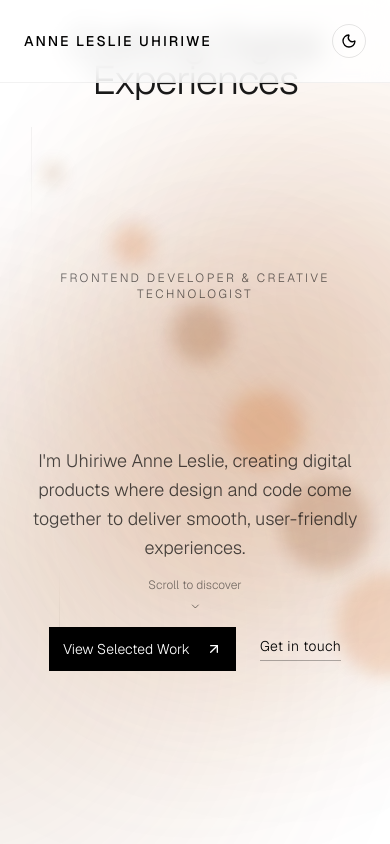
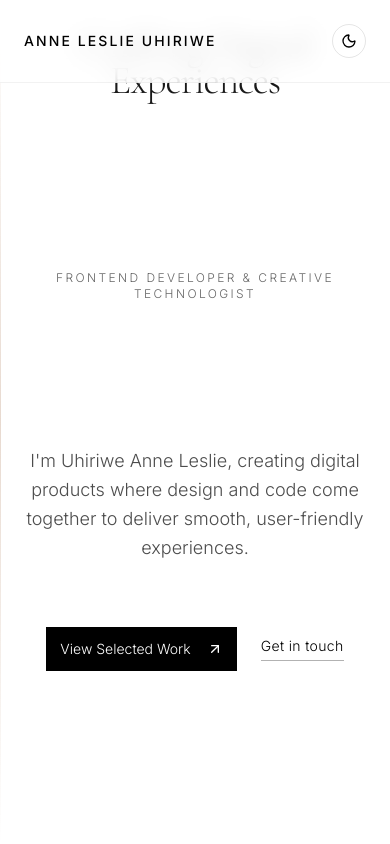
Before and after one commit to u-leslie/l3slie, a React (Vite) app: page / in a window 390 px wide. Shown: the top 844 px of the page. Built offline with nearby package versions, Linux system fonts and the light colour scheme.

Commit message:
feat: ui refinement & font enhancement

```diff
--- a/src/constants/data.ts
+++ b/src/constants/data.ts
@@ -77,7 +77,7 @@ export const projects = [
   //   status: "Under development phase",
   // },
   {
-    year: "2024",
+    year: "2025-2026",
     title: "SMIRC Platform",
     category: "Sustainable Management & Innovation Research Center",
     image:
--- a/src/index.css
+++ b/src/index.css
@@ -1,4 +1,4 @@
-@import url("https://fonts.googleapis.com/css2?family=Fira+Code:wght@300..700&family=Geist+Mono:wght@100..900&family=Geist:wght@100..900&family=Inter:ital,opsz,wght@0,14..32,100..900;1,14..32,100..900&family=JetBrains+Mono:ital,wght@0,100..800;1,100..800&family=Montserrat:ital,wght@0,100..900;1,100..900&family=Noto+Serif:ital,wght@0,100..900;1,100..900&display=swap");
+@import url("https://fonts.googleapis.com/css2?family=Cormorant+Garamond:ital,wght@0,300;0,400;0,500;0,600;0,700;1,300;1,400;1,500;1,600;1,700&family=Fira+Code:wght@300..700&family=Geist+Mono:wght@100..900&family=Geist:wght@100..900&family=Inter:ital,opsz,wght@0,14..32,100..900;1,14..32,100..900&family=JetBrains+Mono:ital,wght@0,100..800;1,100..800&family=Montserrat:ital,wght@0,100..900;1,100..900&family=Noto+Serif:ital,wght@0,100..900;1,100..900&display=swap");
 
 @import "tailwindcss";
 @import "tw-animate-css";
@@ -8,13 +8,13 @@
 
 @theme inline {
   --font-sans:
-    "Geist", ui-sans-serif, system-ui, sans-serif, "Apple Color Emoji",
+    "Inter", "Geist", ui-sans-serif, system-ui, sans-serif, "Apple Color Emoji",
     "Segoe UI Emoji", "Segoe UI Symbol", "Noto Color Emoji";
   --font-mono:
     "Geist Mono", ui-monospace, SFMono-Regular, Menlo, Monaco, Consolas,
     "Liberation Mono", "Courier New", monospace;
   --font-serif:
-    "Noto Serif", ui-serif, Georgia, Cambria, "Times New Roman", Times, serif;
+    "Cormorant Garamond", "Noto Serif", ui-serif, Georgia, Cambria, "Times New Roman", Times, serif;
 
   --radius-sm: calc(var(--radius) - 4px);
   --radius-md: calc(var(--radius) - 2px);
@@ -129,5 +129,45 @@
 
   body {
     @apply bg-background text-foreground;
+    font-family: "Inter", ui-sans-serif, system-ui, sans-serif;
+  }
+
+  /* Use Cormorant Garamond for large titles only */
+  h1,
+  h2 {
+    font-family: "Cormorant Garamond", ui-serif, Georgia, Cambria, "Times New Roman", Times, serif;
+  }
+
+  /* Large project titles (text-2xl and above) also use Cormorant Garamond */
+  h3.text-2xl,
+  h3.text-3xl,
+  h3.lg\:text-3xl {
+    font-family: "Cormorant Garamond", ui-serif, Georgia, Cambria, "Times New Roman", Times, serif;
+  }
+
+  /* Utility class for applying Cormorant Garamond to any element */
+  .font-display {
+    font-family: "Cormorant Garamond", ui-serif, Georgia, Cambria, "Times New Roman", Times, serif;
   }
 }
+
+/* Performance optimizations */
+@layer utilities {
+  .will-change-transform {
+    will-change: transform;
+    transform: translateZ(0);
+  }
+
+  .will-change-opacity {
+    will-change: opacity;
+  }
+
+  /* GPU acceleration for animated elements */
+  [style*="x:"],
+  [style*="y:"],
+  [style*="transform"] {
+    transform: translateZ(0);
+    backface-visibility: hidden;
+    perspective: 1000px;
+  }
+}
--- a/src/pages/Index.tsx
+++ b/src/pages/Index.tsx
@@ -14,7 +14,6 @@ import {
   Linkedin,
   Mail,
   ArrowUpRight,
-  ChevronDown,
   Moon,
   Sun,
   ExternalLink,
@@ -29,46 +28,49 @@ export default function Index() {
   const [hoveredProject, setHoveredProject] = useState<number | null>(null);
   const { scrollYProgress } = useScroll();
   const y1 = useTransform(scrollYProgress, [0, 1], [0, -300]);
-  const brownOverlayOpacity = useTransform(
-    scrollYProgress,
-    [0, 0.5, 1],
-    [0.1, 0.2, 0.1]
-  );
-
-  const springConfig = { damping: 30, stiffness: 500 };
-  const mouseX = useSpring(useMotionValue(0), springConfig);
-  const mouseY = useSpring(useMotionValue(0), springConfig);
 
   const pointerX = useMotionValue(0);
   const pointerY = useMotionValue(0);
   const cursorX = useSpring(pointerX, {
-    stiffness: 1500,
-    damping: 50,
-    mass: 0.15,
+    stiffness: 800,
+    damping: 40,
+    mass: 0.2,
   });
   const cursorY = useSpring(pointerY, {
-    stiffness: 1500,
-    damping: 50,
-    mass: 0.15,
+    stiffness: 800,
+    damping: 40,
+    mass: 0.2,
   });
-  const auraX = useSpring(pointerX, { stiffness: 200, damping: 25 });
-  const auraY = useSpring(pointerY, { stiffness: 200, damping: 25 });
+  const auraX = useSpring(pointerX, { stiffness: 150, damping: 20 });
+  const auraY = useSpring(pointerY, { stiffness: 150, damping: 20 });
 
   useEffect(() => {
     setMounted(true);
   }, []);
 
   useEffect(() => {
+    let rafId: number;
+    let lastTime = 0;
+    const throttleMs = 16; // ~60fps
+
     const handleMouseMove = (e: MouseEvent) => {
+      const now = performance.now();
+      if (now - lastTime < throttleMs) return;
+      lastTime = now;
+
+      if (rafId) cancelAnimationFrame(rafId);
+      rafId = requestAnimationFrame(() => {
         pointerX.set(e.clientX);
         pointerY.set(e.clientY);
-      mouseX.set((e.clientX - window.innerWidth / 2) / 60);
-      mouseY.set((e.clientY - window.innerHeight / 2) / 60);
+      });
     };
 
-    window.addEventListener("mousemove", handleMouseMove);
-    return () => window.removeEventListener("mousemove", handleMouseMove);
-  }, [mouseX, mouseY, pointerX, pointerY]);
+    window.addEventListener("mousemove", handleMouseMove, { passive: true });
+    return () => {
+      window.removeEventListener("mousemove", handleMouseMove);
+      if (rafId) cancelAnimationFrame(rafId);
+    };
+  }, [pointerX, pointerY]);
 
   const isDark = theme === "dark";
 
@@ -76,121 +78,16 @@ export default function Index() {
     <div className="min-h-screen bg-white dark:bg-black text-black dark:text-white transition-colors duration-500 overflow-x-hidden">
       {/* Custom Cursor - Desktop Only */}
       <motion.div
-        className="fixed top-0 left-0 hidden md:block w-2 h-2 rounded-full bg-black dark:bg-white pointer-events-none z-50 -translate-x-1/2 -translate-y-1/2"
+        className="fixed top-0 left-0 hidden md:block w-2 h-2 rounded-full bg-black dark:bg-white pointer-events-none z-50 -translate-x-1/2 -translate-y-1/2 will-change-transform"
         style={{ x: cursorX, y: cursorY }}
       />
       <motion.div
-        className="fixed top-0 left-0 hidden md:block w-8 h-8 rounded-full border border-black/20 dark:border-white/20 pointer-events-none z-40 -translate-x-1/2 -translate-y-1/2"
+        className="fixed top-0 left-0 hidden md:block w-8 h-8 rounded-full border border-black/20 dark:border-white/20 pointer-events-none z-40 -translate-x-1/2 -translate-y-1/2 will-change-transform"
         style={{ x: auraX, y: auraY }}
-        animate={{
-          opacity: [0.3, 0.6, 0.3],
-          scale: [0.9, 1.05, 0.9],
-        }}
-        transition={{ duration: 2, repeat: Infinity, ease: "easeInOut" }}
       />
 
-      {/* Subtle Background Elements */}
-      <motion.div
-        className="fixed inset-0 pointer-events-none"
-        style={{ x: mouseX, y: mouseY }}
-      >
-        <div className="absolute top-[15%] left-[8%] w-px h-24 bg-gradient-to-b from-black/5 dark:from-white/5 to-transparent" />
-        <div className="absolute top-[55%] right-[12%] w-1.5 h-1.5 bg-black/10 dark:bg-white/10 rounded-full" />
-        <div className="absolute bottom-[25%] left-[15%] w-px h-16 bg-gradient-to-t from-black/5 dark:from-white/5 to-transparent" />
-      </motion.div>
-
-      {/* Cool Brown Background Animations */}
-      <div className="fixed inset-0 pointer-events-none overflow-hidden z-0">
-        {/* Animated Brown Gradient Blobs */}
-        <motion.div
-          className="absolute top-0 -left-1/4 w-[600px] h-[600px] rounded-full blur-3xl opacity-20 dark:opacity-10"
-          style={{
-            background: "radial-gradient(circle, #8B4513 0%, transparent 70%)",
-          }}
-          animate={{
-            x: [0, 100, 0],
-            y: [0, 150, 0],
-            scale: [1, 1.2, 1],
-          }}
-          transition={{
-            duration: 20,
-            repeat: Infinity,
-            ease: "easeInOut",
-          }}
-        />
-        <motion.div
-          className="absolute bottom-0 -right-1/4 w-[500px] h-[500px] rounded-full blur-3xl opacity-15 dark:opacity-8"
-          style={{
-            background: "radial-gradient(circle, #D2691E 0%, transparent 70%)",
-          }}
-          animate={{
-            x: [0, -80, 0],
-            y: [0, -120, 0],
-            scale: [1, 1.3, 1],
-          }}
-          transition={{
-            duration: 25,
-            repeat: Infinity,
-            ease: "easeInOut",
-          }}
-        />
-        <motion.div
-          className="absolute top-1/2 left-1/2 -translate-x-1/2 -translate-y-1/2 w-[400px] h-[400px] rounded-full blur-3xl opacity-10 dark:opacity-5"
-          style={{
-            background: "radial-gradient(circle, #A0522D 0%, transparent 70%)",
-          }}
-          animate={{
-            x: [0, 60, -60, 0],
-            y: [0, -80, 80, 0],
-            scale: [1, 1.1, 0.9, 1],
-          }}
-          transition={{
-            duration: 30,
-            repeat: Infinity,
-            ease: "easeInOut",
-          }}
-        />
-
-        {/* Floating Brown Particles */}
-        {[...Array(6)].map((_, i) => (
-          <motion.div
-            key={i}
-            className="absolute rounded-full blur-sm"
-            style={{
-              width: `${20 + i * 15}px`,
-              height: `${20 + i * 15}px`,
-              background: i % 2 === 0 ? "#8B4513" : "#D2691E",
-              opacity: 0.15,
-              left: `${10 + i * 15}%`,
-              top: `${20 + i * 10}%`,
-            }}
-            animate={{
-              y: [0, -30, 0],
-              x: [0, 20, 0],
-              opacity: [0.15, 0.25, 0.15],
-              scale: [1, 1.2, 1],
-            }}
-            transition={{
-              duration: 8 + i * 2,
-              repeat: Infinity,
-              ease: "easeInOut",
-              delay: i * 0.5,
-            }}
-          />
-        ))}
-
-        {/* Scroll-based Brown Gradient Overlay */}
-        <motion.div
-          className="absolute inset-0"
-          style={{
-            background: `linear-gradient(135deg,
-              rgba(139, 69, 19, 0.03) 0%,
-              transparent 50%,
-              rgba(210, 105, 30, 0.03) 100%)`,
-            opacity: brownOverlayOpacity,
-          }}
-        />
-      </div>
+      {/* Minimal Brown Accent Line */}
+      <div className="fixed left-0 top-0 bottom-0 w-px bg-gradient-to-b from-transparent via-[#8B4513]/20 to-transparent pointer-events-none z-0" />
 
       {/* Navigation */}
       <motion.nav
@@ -275,13 +172,9 @@ export default function Index() {
                 </AnimatePresence>
               </motion.button>
             )}
-            <motion.div
-              className="text-xs font-light hidden lg:block"
-              animate={{ opacity: [0.4, 0.7, 0.4] }}
-              transition={{ duration: 2, repeat: Infinity }}
-            >
+          <div className="text-xs font-light hidden lg:block opacity-50">
             Available
-            </motion.div>
+          </div>
           </div>
         </div>
       </motion.nav>
@@ -289,48 +182,6 @@ export default function Index() {
       <main>
         {/* Hero Section */}
         <section className="min-h-screen flex flex-col justify-center items-center relative pt-24 overflow-hidden">
-          {/* Hero Brown Background Animation */}
-          <motion.div
-            className="absolute inset-0 pointer-events-none"
-            initial={{ opacity: 0 }}
-            animate={{ opacity: 1 }}
-            transition={{ duration: 2 }}
-          >
-            <motion.div
-              className="absolute top-1/4 right-1/4 w-[800px] h-[800px] rounded-full blur-3xl opacity-15 dark:opacity-8"
-              style={{
-                background:
-                  "radial-gradient(circle, #8B4513 0%, transparent 70%)",
-              }}
-              animate={{
-                x: [0, 50, 0],
-                y: [0, 30, 0],
-                scale: [1, 1.1, 1],
-              }}
-              transition={{
-                duration: 15,
-                repeat: Infinity,
-                ease: "easeInOut",
-              }}
-            />
-            <motion.div
-              className="absolute bottom-1/4 left-1/4 w-[600px] h-[600px] rounded-full blur-3xl opacity-12 dark:opacity-6"
-              style={{
-                background:
-                  "radial-gradient(circle, #D2691E 0%, transparent 70%)",
-              }}
-              animate={{
-                x: [0, -40, 0],
-                y: [0, -50, 0],
-                scale: [1, 1.2, 1],
-              }}
-              transition={{
-                duration: 18,
-                repeat: Infinity,
-                ease: "easeInOut",
-              }}
-            />
-          </motion.div>
           <div className="max-w-7xl mx-auto w-full px-6 lg:px-16 relative z-10">
           <motion.div
               className="text-center"
@@ -418,25 +269,6 @@ export default function Index() {
             </motion.div>
           </motion.div>
 
-            <motion.div
-              className="absolute bottom-16 left-1/2 transform -translate-x-1/2"
-              initial={{ opacity: 0, y: 20 }}
-              animate={{ opacity: 1, y: 0 }}
-              transition={{ delay: 2.2, duration: 0.8 }}
-            >
-              <motion.div
-                animate={{ y: [0, 6, 0] }}
-                transition={{
-                  duration: 2,
-                  repeat: Infinity,
-                  ease: "easeInOut",
-                }}
-                className="flex flex-col items-center gap-2 text-xs font-light text-black/50 dark:text-white/50"
-              >
-                <span>Scroll to discover</span>
-                <ChevronDown className="w-3 h-3" />
-              </motion.div>
-            </motion.div>
           </div>
         </section>
 
@@ -447,11 +279,15 @@ export default function Index() {
               className="mb-20 text-center"
               initial={{ opacity: 0, y: 40 }}
               whileInView={{ opacity: 1, y: 0 }}
-              viewport={{ once: true, margin: "-50px" }}
+              viewport={{ once: true, margin: "-100px" }}
               transition={{ duration: 0.8, ease: [0.22, 1, 0.36, 1] }}
             >
-              <div className="text-xs font-medium tracking-[0.2em] uppercase text-black/50 dark:text-white/50 mb-3">
+              <div className="flex items-center justify-center gap-3 mb-3">
+                <div className="w-1 h-1 rounded-full bg-[#8B4513]/40 dark:bg-[#D2691E]/40" />
+                <div className="text-xs font-medium tracking-[0.2em] uppercase text-black/50 dark:text-white/50">
                 Experience
+                </div>
+                <div className="w-1 h-1 rounded-full bg-[#8B4513]/40 dark:bg-[#D2691E]/40" />
               </div>
               <h2 className="text-[clamp(2rem,5vw,3.5rem)] font-light leading-tight">
                 My{" "}
@@ -468,7 +304,7 @@ export default function Index() {
                   className="group relative border border-black/10 dark:border-white/10 bg-white dark:bg-black p-8 hover:border-black/20 dark:hover:border-white/20 transition-all duration-300"
                   initial={{ opacity: 0, y: 40 }}
                   whileInView={{ opacity: 1, y: 0 }}
-                  viewport={{ once: true, margin: "-50px" }}
+                  viewport={{ once: true, margin: "-100px" }}
                   transition={{
                     duration: 0.8,
                     ease: [0.22, 1, 0.36, 1],
@@ -495,16 +331,13 @@ export default function Index() {
                     </div>
 
                     <div className="flex flex-wrap gap-2 pt-4 border-t border-black/5 dark:border-white/5">
-                      {exp.tech.map((tech, i) => (
-                        <motion.span
+                      {exp.tech.map((tech) => (
+                        <span
                           key={tech}
                           className="text-xs font-light px-2.5 py-1 border border-black/10 dark:border-white/10 bg-black/5 dark:bg-white/5 text-black/70 dark:text-white/70 group-hover:border-black/20 dark:group-hover:border-white/20 transition-colors"
-                          initial={{ opacity: 0, scale: 0.9 }}
-                          whileInView={{ opacity: 1, scale: 1 }}
-                          transition={{ delay: i * 0.05 }}
                         >
                           {tech}
-                        </motion.span>
+                        </span>
                       ))}
                     </div>
                   </div>
@@ -526,8 +359,12 @@ export default function Index() {
               viewport={{ once: true }}
                 transition={{ duration: 0.8, ease: [0.22, 1, 0.36, 1] }}
             >
-                <div className="text-xs font-light tracking-[0.2em] uppercase text-black/50 dark:text-white/50 mb-3">
+                <div className="flex items-center justify-center gap-3 mb-3">
+                  <div className="w-1 h-1 rounded-full bg-[#8B4513]/40 dark:bg-[#D2691E]/40" />
+                  <div className="text-xs font-light tracking-[0.2em] uppercase text-black/50 dark:text-white/50">
                 Selected Work
+                  </div>
+                  <div className="w-1 h-1 rounded-full bg-[#8B4513]/40 dark:bg-[#D2691E]/40" />
               </div>
               <h2 className="text-[clamp(2rem,5vw,4rem)] font-light leading-tight">
                 Projects that push boundaries
@@ -544,7 +381,7 @@ export default function Index() {
                       className="group relative"
                       initial={{ opacity: 0, y: 30 }}
                   whileInView={{ opacity: 1, y: 0 }}
-                      viewport={{ once: true, margin: "-50px" }}
+                  viewport={{ once: true, margin: "-100px" }}
                   transition={{
                         duration: 0.5,
                     ease: [0.22, 1, 0.36, 1],
@@ -559,29 +396,12 @@ export default function Index() {
                         rel={project.link ? "noopener noreferrer" : undefined}
                         className="block py-6 relative"
                       >
-                        {/* Subtle Background on Hover with Brown Glow */}
+                        {/* Subtle Background on Hover */}
                         <motion.div
-                          className="absolute inset-0 bg-black/2 dark:bg-white/2 rounded-lg -z-10"
+                          className="absolute inset-0 bg-black/2 dark:bg-white/2 rounded-lg -z-10 will-change-opacity"
                           initial={{ opacity: 0 }}
                           animate={{ opacity: isHovered ? 1 : 0 }}
-                          transition={{ duration: 0.3 }}
-                        />
-                        <motion.div
-                          className="absolute inset-0 rounded-lg -z-10 blur-xl"
-                          style={{
-                            background: isHovered
-                              ? "radial-gradient(circle, rgba(139, 69, 19, 0.15) 0%, transparent 70%)"
-                              : "transparent",
-                          }}
-                          animate={{
-                            opacity: isHovered ? [0.3, 0.5, 0.3] : 0,
-                            scale: isHovered ? [1, 1.1, 1] : 1,
-                          }}
-                          transition={{
-                            duration: 3,
-                            repeat: isHovered ? Infinity : 0,
-                            ease: "easeInOut",
-                          }}
+                          transition={{ duration: 0.2 }}
                         />
 
                         <div className="space-y-3">
@@ -632,13 +452,9 @@ export default function Index() {
                           {/* Tech Stack - Minimal */}
                           <div className="flex flex-wrap items-center gap-x-3 gap-y-1 pt-1">
                         {project.tech.map((tech, techIndex) => (
-                              <motion.span
+                          <span
                             key={tech}
                             className="text-xs font-light text-black/50 dark:text-white/50"
-                                initial={{ opacity: 0 }}
-                                whileInView={{ opacity: 1 }}
-                                transition={{ delay: techIndex * 0.02 }}
-                                whileHover={{ x: 2, opacity: 1 }}
                           >
                             {tech}
                             {techIndex < project.tech.length - 1 && (
@@ -646,17 +462,17 @@ export default function Index() {
                                 /
                               </span>
                             )}
-                              </motion.span>
+                          </span>
                         ))}
                           </div>
                       </div>
 
                         {/* Bottom Border Animation */}
                       <motion.div
-                          className="absolute bottom-0 left-0 right-0 h-px bg-black/10 dark:bg-white/10"
+                          className="absolute bottom-0 left-0 right-0 h-px bg-black/10 dark:bg-white/10 will-change-transform"
                           initial={{ scaleX: 0 }}
                           animate={{ scaleX: isHovered ? 1 : 0.3 }}
-                          transition={{ duration: 0.4 }}
+                          transition={{ duration: 0.2 }}
                         />
                       </motion.a>
                     </motion.article>
@@ -683,8 +499,12 @@ export default function Index() {
               >
                 <div className="space-y-8">
                   <div>
-                    <div className="text-xs font-light tracking-[0.2em] uppercase text-black/50 dark:text-white/50 mb-4">
+                    <div className="flex items-center gap-3 mb-4">
+                      <div className="w-1 h-1 rounded-full bg-[#8B4513]/40 dark:bg-[#D2691E]/40" />
+                      <div className="text-xs font-light tracking-[0.2em] uppercase text-black/50 dark:text-white/50">
                       About
+                      </div>
+                      <div className="w-1 h-1 rounded-full bg-[#8B4513]/40 dark:bg-[#D2691E]/40" />
                     </div>
                     <h2 className="text-[clamp(2rem,4vw,3rem)] font-light leading-tight mb-8">
                       Designing the future, one pixel at a time
@@ -812,8 +632,12 @@ export default function Index() {
               className="space-y-12"
             >
               <div>
-                  <div className="text-xs font-light tracking-[0.2em] uppercase text-black/50 dark:text-white/50 mb-4">
+                  <div className="flex items-center justify-center gap-3 mb-4">
+                    <div className="w-1 h-1 rounded-full bg-[#8B4513]/40 dark:bg-[#D2691E]/40" />
+                    <div className="text-xs font-light tracking-[0.2em] uppercase text-black/50 dark:text-white/50">
                   Get In Touch
+                </div>
+                    <div className="w-1 h-1 rounded-full bg-[#8B4513]/40 dark:bg-[#D2691E]/40" />
                   </div>
                   <h2 className="text-[clamp(2.5rem,6vw,5rem)] font-light leading-tight">
                   Let's create something
```
Lines whose indentation alone changed are shown as unchanged.
